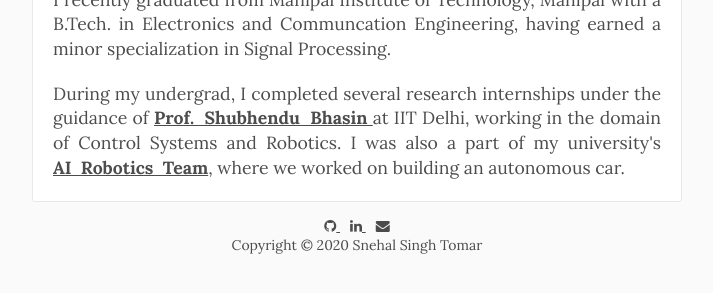
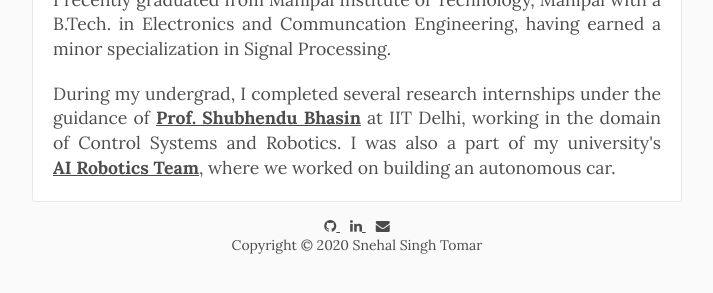
Before and after one commit to snehalstomar/previouswebsite, a Jekyll site: the page index.html, which Jekyll copies as it is, in a window 1280 px wide. Shown: the part 503-796 px from the top of the page, without its empty margins (283-996 px from the left). Built offline with Jekyll 4.4.1, drawn with Linux system fonts in a browser that asks for light colours; Markdown is read by kramdown in place of the engine named in the settings.

Commit message:
minor corrections

```diff
--- a/index.html
+++ b/index.html
@@ -77,8 +77,8 @@
   </p>
 
   <p>
-  	During my undergrad, I completed several research internships under the guidance of <a target="_blank" href="http://web.iitd.ac.in/~sbhasin/">Prof. &nbsp;Shubhendu&nbsp; Bhasin </a> at IIT Delhi, working in the domain of Control Systems and Robotics. I was also a part of my university's <a href="http://projectmanas.in/" target="_blank">
-  	AI &nbsp;Robotics&nbsp; Team</a>, where we worked on building an autonomous car.
+  	During my undergrad, I completed several research internships under the guidance of <a target="_blank" href="http://web.iitd.ac.in/~sbhasin/">   Prof. Shubhendu Bhasin</a> at IIT Delhi, working in the domain of Control Systems and Robotics. I was also a part of my university's <a href="http://projectmanas.in/" target="_blank">
+  	AI Robotics Team</a>, where we worked on building an autonomous car.
   </p>
 
 
--- a/projects.html
+++ b/projects.html
@@ -28,7 +28,7 @@
   <div id="header">
   <div id="header__content">
     <div id="header__info">
-      <h1><a href="index.html">Snehal Singh Tomar</a></h1>
+      <h1><a href="index.html" style="white-space:pre-wrap;">Snehal Singh Tomar</a></h1>
       <p>
         <a  target="_blank" href="http://www.ee.iitm.ac.in/" id="insti">IIT Madras EE</a>
 
--- a/research.html
+++ b/research.html
@@ -27,7 +27,7 @@
   <div id="header">
   <div id="header__content">
     <div id="header__info">
-      <h1><a href="index.html">Snehal Singh Tomar</a></h1>
+      <h1><a href="index.html" style="white-space:pre-wrap;">Snehal Singh Tomar</a></h1>
       <p>
         <a  target="_blank" href="http://www.ee.iitm.ac.in/" id="insti">IIT Madras EE</a>
 
```
